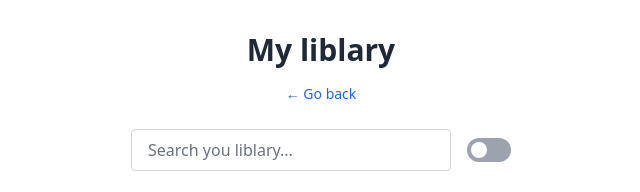
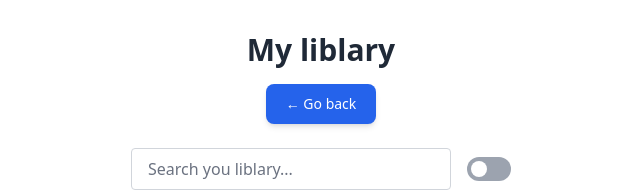
Before and after one commit to KJachimstal/movie-explorer, a React (Vite) app: page /favorites in a window 1280 px wide. Shown: the top 192 px of the page, without its empty margins (319-959 px from the left). Built offline with nearby package versions, Linux system fonts and the light colour scheme; no server answers.

Commit message:
Update buttons styles

```diff
--- a/src/pages/FavoritesPage.jsx
+++ b/src/pages/FavoritesPage.jsx
@@ -23,7 +23,7 @@ export default function FavoritesPage() {
         </h1>
         <Link
           to="/"
-          className="inline-block mt-4 text-sm text-blue-600 dark:text-yellow-400 hover:underline"
+          className="inline-flex items-center gap-2 px-5 py-2.5 mt-4 rounded-lg bg-blue-600 text-white dark:bg-yellow-500 dark:text-zinc-900 font-medium text-sm shadow-md hover:shadow-lg transition-all duration-200 hover:bg-blue-700 dark:hover:bg-yellow-600"
         >
           ← Go back
         </Link>
--- a/src/pages/HomePage.jsx
+++ b/src/pages/HomePage.jsx
@@ -47,7 +47,7 @@ export default function HomePage() {
         </div>
         <Link
           to="/favorites"
-          className="inline-block mt-4 text-sm text-blue-600 dark:text-yellow-400 hover:underline"
+          className="inline-flex items-center gap-2 px-5 py-2.5 mt-4 rounded-lg bg-blue-600 text-white dark:bg-yellow-500 dark:text-zinc-900 font-medium text-sm shadow-md hover:shadow-lg transition-all duration-200 hover:bg-blue-700 dark:hover:bg-yellow-600"
         >
           To favorites
         </Link>
```
